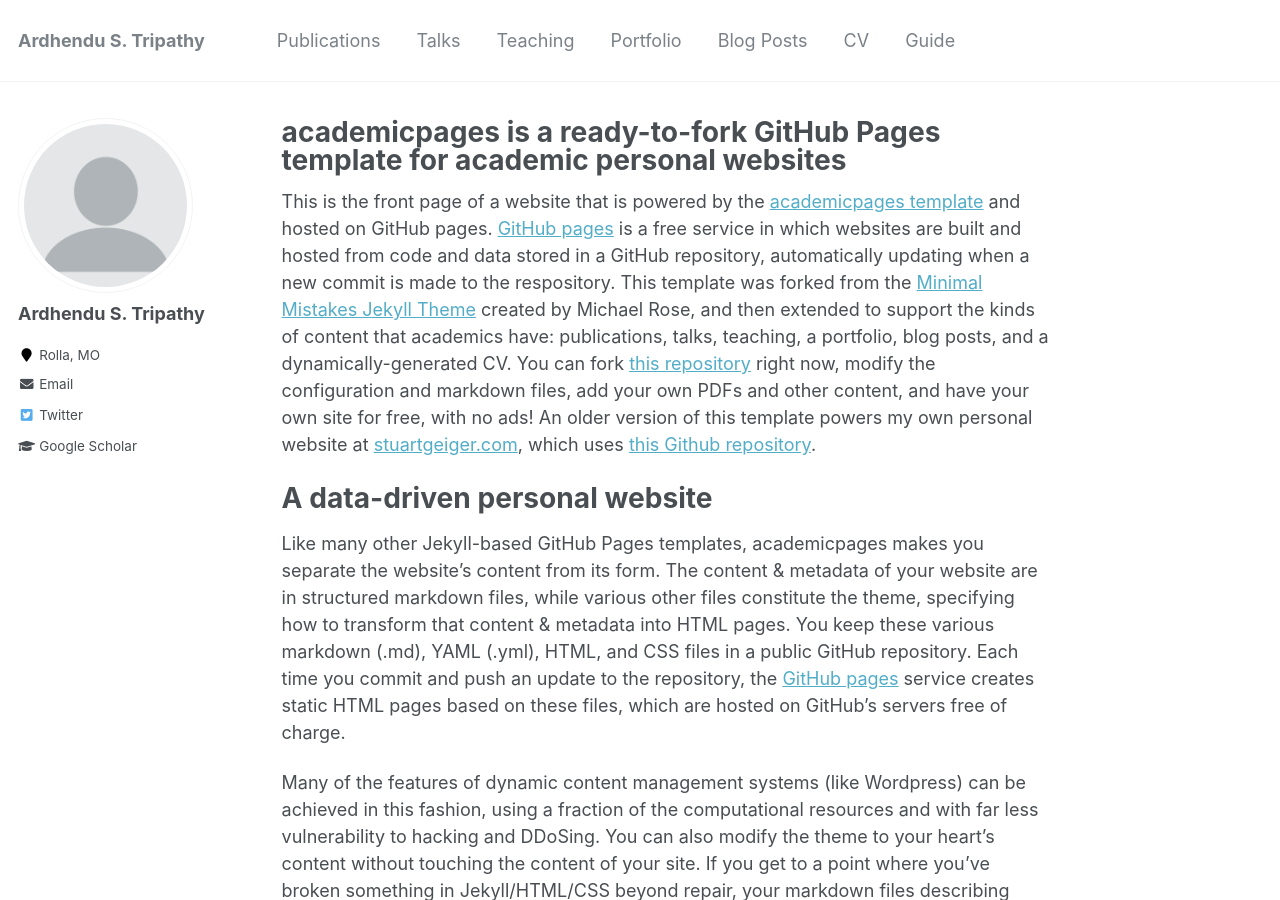
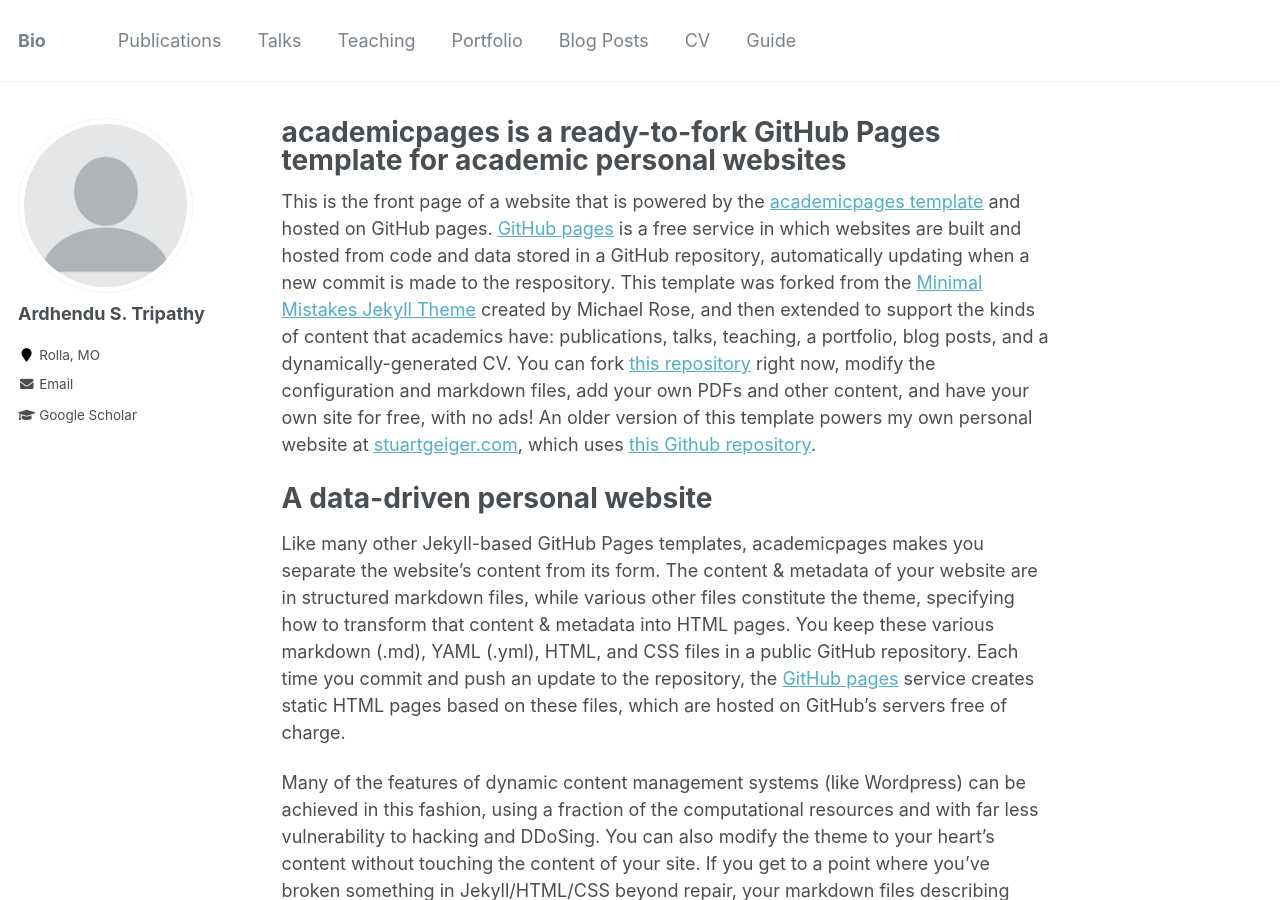
Before and after one commit to astripathy/astripathy.github.io, a Jekyll site: the page built from _pages/about.md, in a window 1280 px wide and 900 px high. Built offline with Jekyll 4.4.1, drawn with Linux system fonts in a browser that asks for light colours.

Commit message:
check bio

```diff
--- a/_config.yml
+++ b/_config.yml
@@ -7,7 +7,7 @@
 
 # Site Settings
 locale                   : "en-US"
-title                    : "Ardhendu S. Tripathy"
+title                    : "Bio"
 title_separator          : "-"
 name                     : &name "Home"
 description              : &description "Research Summary"
@@ -109,7 +109,7 @@
   stackoverflow    : # http://stackoverflow.com/users/123456/username
   steam            :
   tumblr           :
-  twitter          : "replacethistwitterhandle"
+  twitter          : #"replacethistwitterhandle"
   vine             :
   weibo            :
   xing             :
```
